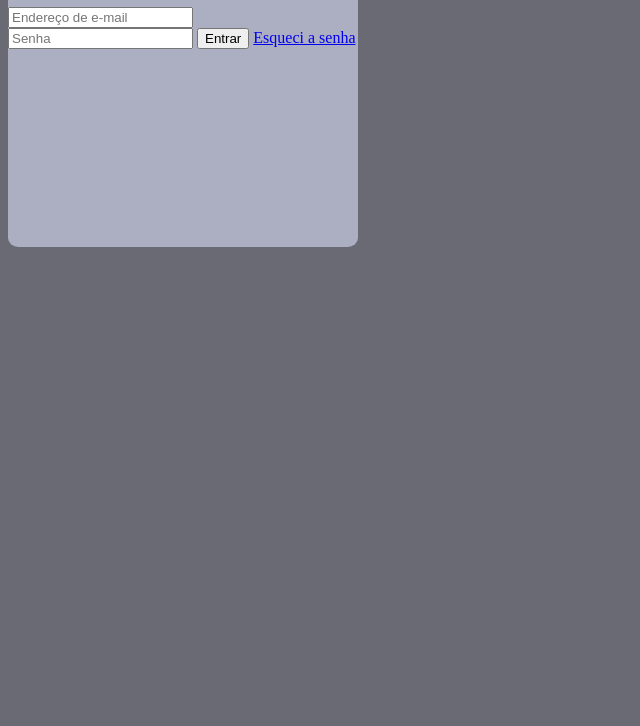
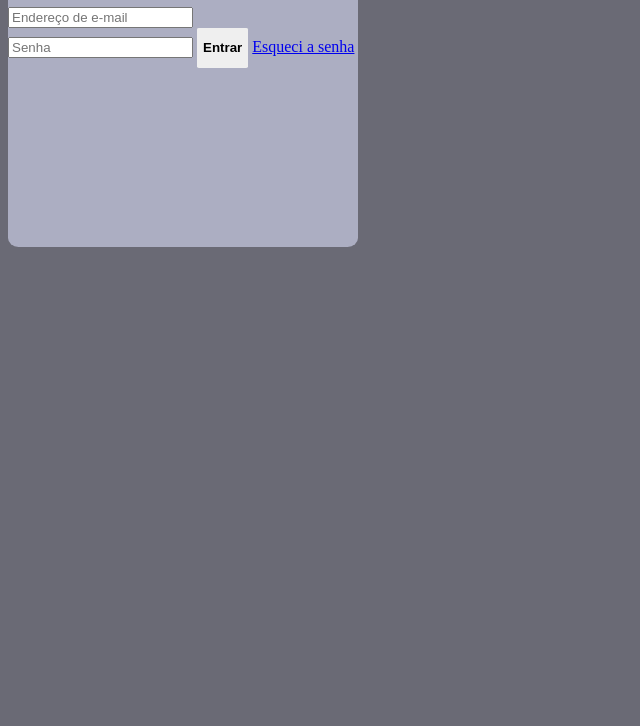
Before and after one commit to SousaEliza/login.mg, a plain HTML site: page index.html in a window 1280 px wide. Shown: the part 74-800 px from the top of the page, without its empty margins (0-640 px from the left). Drawn offline with Linux system fonts and the light colour scheme.

Commit message:
feat: Detalhes de estilo do botão Entrar

```diff
--- a/style.css
+++ b/style.css
@@ -8,3 +8,11 @@ main {
   border-radius: 3%;
   height: 300px;
 }
+
+#submit-button {
+  border: none;
+  border-radius: 3.5%;
+  height: 40px;
+  line-height: 20px;
+  font-weight: 600;
+}
```
